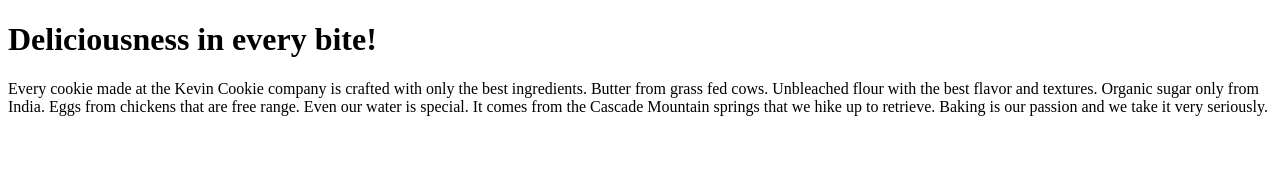
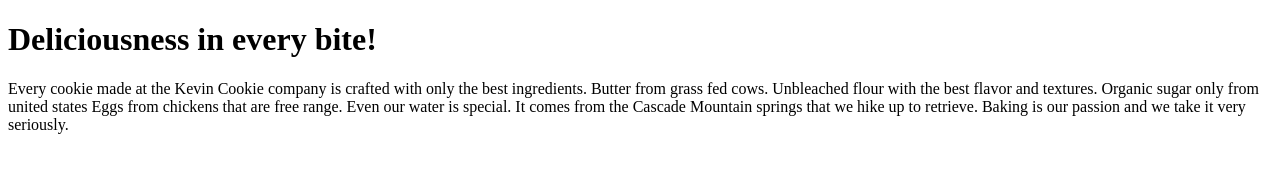
Before and after one commit to med7134990/gitTutorial.com, a plain HTML site: page index.htm in a window 1280 px wide. Drawn offline with Linux system fonts and the light colour scheme.

Commit message:
Update index.htm we get sugar from US

```diff
--- a/index.htm
+++ b/index.htm
@@ -3,7 +3,7 @@
 <body>
 
 <h1>Deliciousness in every bite!</h1>
-<p>Every cookie made at the Kevin Cookie company is crafted with only the best ingredients. Butter from grass fed cows. Unbleached flour with the best flavor and textures. Organic sugar only from India. Eggs from chickens that are free range. Even our water is special. It comes from the Cascade Mountain springs that we hike up to retrieve. Baking is our passion and we take it very seriously.</p>
+<p>Every cookie made at the Kevin Cookie company is crafted with only the best ingredients. Butter from grass fed cows. Unbleached flour with the best flavor and textures. Organic sugar only from united states Eggs from chickens that are free range. Even our water is special. It comes from the Cascade Mountain springs that we hike up to retrieve. Baking is our passion and we take it very seriously.</p>
 
 
 </body>
```
